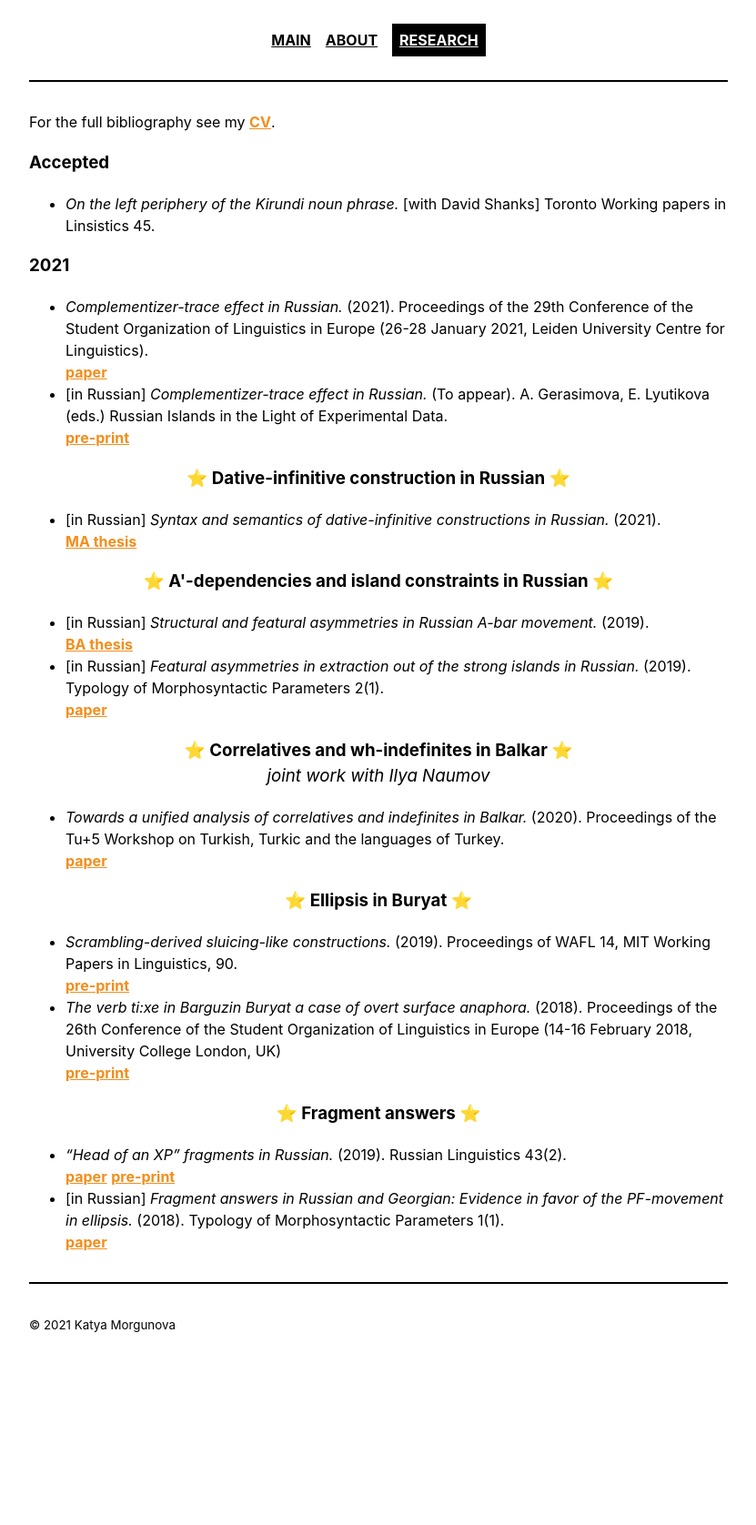
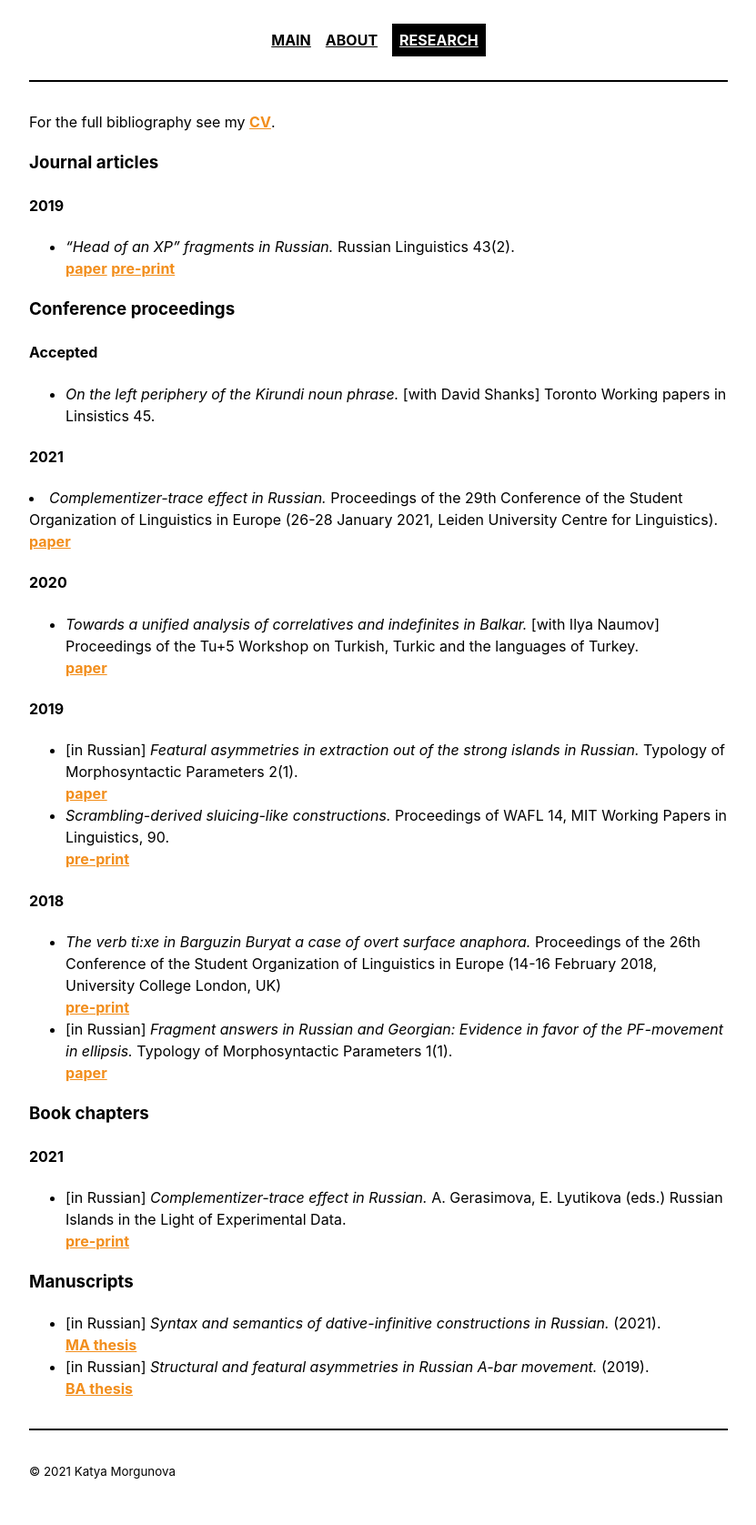
Before and after one commit to morgunova-katya/morgunova-katya.github.io, a Jekyll site: the page built from _pages/research.md, in a window 1280 px wide. Shown: the whole page at 91% size, without its empty margins (224-1055 px from the left). Built offline with Jekyll 4.4.1, drawn with Linux system fonts in a browser that asks for light colours; before the commit the page ends 1515 px from its top, so only the background shows below that.

Commit message:
Update research.md

```diff
--- a/_pages/research.md
+++ b/_pages/research.md
@@ -5,50 +5,57 @@ title: Publications
 
 For the full bibliography see my <a href="{{ site.baseurl }}/files/morgunova_cv.pdf" class="pdf">CV</a>.
 
-<h3> Accepted </h3>
+<h3> Journal articles </h3>
+
+<h4> 2019 </h4>
+
+<ul>
+<li><i>“Head of an XP” fragments in Russian.</i> Russian Linguistics 43(2). <br> <a href="https://link.springer.com/article/10.1007/s11185-019-09212-y" class="pdf">paper</a> <a href="{{ site.baseurl }}/files/“Head of an XP” fragments in Russian.pdf" class="pdf">pre-print</a> </li>
+</ul>
+
+<h3> Conference proceedings </h3>
+
+<h4> Accepted </h4>
 
 <ul>
 <li> <i>On the left periphery of the Kirundi noun phrase.</i> [with David Shanks] Toronto Working papers in Linsistics 45.  </li>
 </ul>
 
-<h3> 2021 </h3>
+<h4> 2021 </h4>
+
+<li><i>Complementizer-trace effect in Russian.</i> Proceedings of the 29th Conference of the Student Organization of Linguistics in Europe (26-28 January 2021, Leiden University Centre for Linguistics). <br> <a href="{{ site.baseurl }}/files/console29-final-morgunova.pdf" class="pdf">paper</a> </li>
+
+<h4> 2020 </h4>
 
 <ul>
-<li><i>Complementizer-trace effect in Russian.</i> (2021). Proceedings of the 29th Conference of the Student Organization of Linguistics in Europe (26-28 January 2021, Leiden University Centre for Linguistics). <br> <a href="{{ site.baseurl }}/files/console29-final-morgunova.pdf" class="pdf">paper</a> </li>
-<li>[in Russian] <i>Complementizer-trace effect in Russian.</i> (To appear). A. Gerasimova, E. Lyutikova (eds.) Russian Islands in the Light of Experimental Data. <br> <a href="{{ site.baseurl }}/files/complementizer_trace_draft_final_rus.pdf" class="pdf">pre-print</a> </li>
+<li> <i>Towards a unified analysis of correlatives and indefinites in Balkar.</i> [with Ilya Naumov] Proceedings of the Tu+5 Workshop on Turkish, Turkic and the languages of Turkey. <br> <a href="{{ site.baseurl }}/files/morgunova_naumov_correlatives_wh_indef_2020.pdf" class="pdf">paper</a> </li>
 </ul>
 
-<center><h3> &#11088; Dative-infinitive construction in Russian &#11088; </h3></center>
+<h4> 2019 </h4>
+
+<ul>
+<li> [in Russian] <i>Featural asymmetries in extraction out of the strong islands in Russian.</i> Typology of Morphosyntactic Parameters 2(1). <br> <a href="http://tmp.sc/application/files/6315/7781/8055/Morgunova-2019-2-1.pdf" class="pdf">paper</a> </li>
+<li> <i>Scrambling-derived sluicing-like constructions.</i> Proceedings of WAFL 14, MIT Working Papers in Linguistics, 90. <br>  <a href="{{ site.baseurl }}/files/morgunova_wafl_14.pdf" class="pdf">pre-print</a></li>
+</ul>
+
+<h4> 2018 </h4>
+
+<ul>
+<li> <i>The verb ti:xe in Barguzin Buryat a case of overt surface anaphora.</i> Proceedings of the 26th Conference  of the Student Organization of Linguistics in Europe (14-16 February 2018, University College London, UK) <br> <a href="{{ site.baseurl }}/files/console26-final-morgunova.pdf" class="pdf">pre-print</a> </li>
+<li>[in Russian] <i>Fragment answers in Russian and Georgian: Evidence in favor of the PF-movement in ellipsis.</i> Typology of Morphosyntactic Parameters 1(1). <br> <a href="http://tmp.sc/application/files/7215/5768/7206/Morgunova-2018-1-1.pdf" class="pdf">paper</a> </li>
+</ul>
+
+<h3> Book chapters </h3>
+
+<h4> 2021 </h4>
+
+<ul>
+<li>[in Russian] <i>Complementizer-trace effect in Russian.</i> A. Gerasimova, E. Lyutikova (eds.) Russian Islands in the Light of Experimental Data. <br> <a href="{{ site.baseurl }}/files/complementizer_trace_draft_final_rus.pdf" class="pdf">pre-print</a> </li>
+</ul>
+
+<h3> Manuscripts </h3>
 
 <ul>
 <li> [in Russian] <i>Syntax and semantics of dative-infinitive constructions in Russian.</i> (2021). <br> <a href="{{ site.baseurl }}/files/morgunova_MA_thesis.pdf" class="pdf">MA thesis</a> </li>
+<li> [in Russian] <i>Structural and featural asymmetries in Russian A-bar movement.</i> (2019). <br> <a href="{{ site.baseurl }}/files/morgunova_BA_thesis.pdf" class="pdf">BA thesis</a> </li>
 </ul>
-
-<center><h3> &#11088; A'-dependencies and island constraints in Russian &#11088; </h3></center>
-
-<ul>
-<li> [in Russian] <i>Structural and featural asymmetries in Russian A-bar movement.</i> (2019). <br> <a href="{{ site.baseurl }}/files/morgunova_BA_thesis.pdf" class="pdf">BA thesis</a> </li>
-<li> [in Russian] <i>Featural asymmetries in extraction out of the strong islands in Russian.</i> (2019). Typology of Morphosyntactic Parameters 2(1). <br> <a href="http://tmp.sc/application/files/6315/7781/8055/Morgunova-2019-2-1.pdf" class="pdf">paper</a> </li>
-</ul>
-
-
-<center><h3> &#11088; Correlatives and wh-indefinites in Balkar &#11088; <br> <span style="font-weight:normal"><i>joint work with Ilya Naumov</i></span></h3></center>
-
-<ul>
-<li> <i>Towards a unified analysis of correlatives and indefinites in Balkar.</i> (2020). Proceedings of the Tu+5 Workshop on Turkish, Turkic and the languages of Turkey. <br> <a href="{{ site.baseurl }}/files/morgunova_naumov_correlatives_wh_indef_2020.pdf" class="pdf">paper</a> </li>
-</ul>
-
-<center><h3> &#11088; Ellipsis in Buryat &#11088; </h3></center>
-
-<ul>
-<li> <i>Scrambling-derived sluicing-like constructions.</i> (2019). Proceedings of WAFL 14, MIT Working Papers in Linguistics, 90. <br>  <a href="{{ site.baseurl }}/files/morgunova_wafl_14.pdf" class="pdf">pre-print</a></li>
-
-<li> <i>The verb ti:xe in Barguzin Buryat a case of overt surface anaphora.</i> (2018). Proceedings of the 26th Conference  of the Student Organization of Linguistics in Europe (14-16 February 2018, University College London, UK) <br> <a href="{{ site.baseurl }}/files/console26-final-morgunova.pdf" class="pdf">pre-print</a> </li>
-</ul>
-
-<center><h3> &#11088; Fragment answers &#11088; </h3></center>
-
-<ul>
-<li><i>“Head of an XP” fragments in Russian.</i> (2019). Russian Linguistics 43(2). <br> <a href="https://link.springer.com/article/10.1007/s11185-019-09212-y" class="pdf">paper</a> <a href="{{ site.baseurl }}/files/“Head of an XP” fragments in Russian.pdf" class="pdf">pre-print</a> </li>
-<li>[in Russian] <i>Fragment answers in Russian and Georgian: Evidence in favor of the PF-movement in ellipsis.</i> (2018). Typology of Morphosyntactic Parameters 1(1). <br> <a href="http://tmp.sc/application/files/7215/5768/7206/Morgunova-2018-1-1.pdf" class="pdf">paper</a> </li>
-</ul>
```
